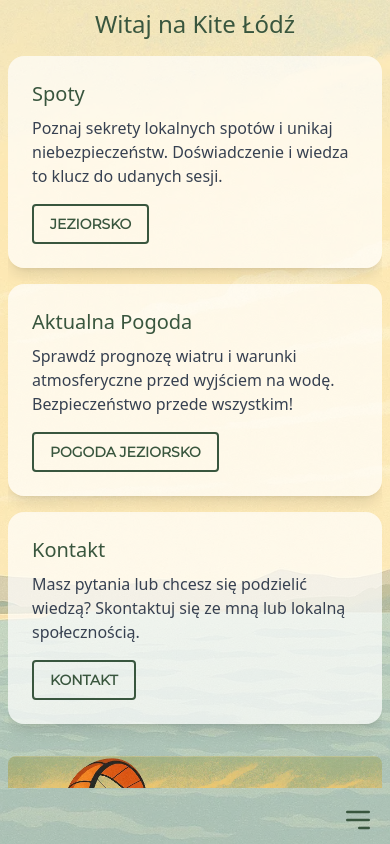
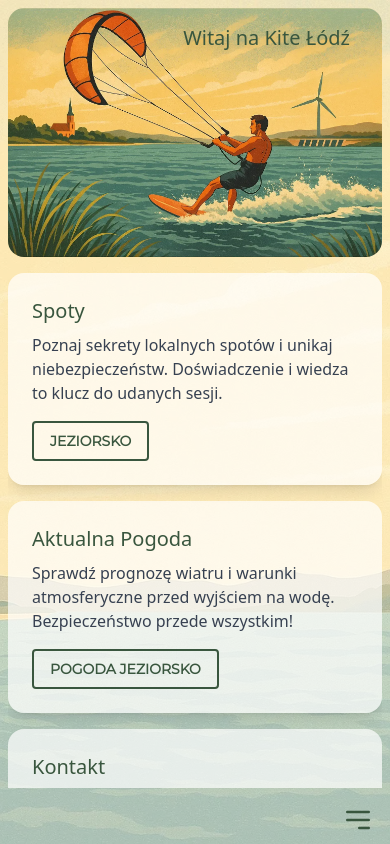
Before and after one commit to kadza/kite-lodz, an Astro site: page / in a window 390 px wide. Built offline with nearby package versions, Linux system fonts and the light colour scheme; Astro itself is replaced by a stand-in of ours.

Commit message:
Update main page layout: move welcome text to image overlay, adjust spacing and styling for consistency

```diff
--- a/src/components/DesktopNav.tsx
+++ b/src/components/DesktopNav.tsx
@@ -13,7 +13,7 @@ export const DesktopNav: FunctionComponent<DesktopNavProps> = ({
   return (
     <nav className="mb-2 mt-2 md:mt-5 min-h-[4.5rem]">
       <div className="container mx-auto flex uppercase items-center px-4">
-        {links && links.length > 0 ? (
+        {links && links.length > 0 && (
           <div className="flex space-x-8 font-montserrat text-[2rem]">
             {links.map((link, index) => (
               <div key={link.href} className="contents">
@@ -28,10 +28,6 @@ export const DesktopNav: FunctionComponent<DesktopNavProps> = ({
                 )}
               </div>
             ))}
-          </div>
-        ) : (
-          <div className="font-montserrat text-[2rem] text-textColor">
-            Witaj na Kite Łódź
           </div>
         )}
       </div>
--- a/src/components/Layout.tsx
+++ b/src/components/Layout.tsx
@@ -8,7 +8,6 @@ interface LayoutProps {
   navLinks?: NavLink[];
   desktopSubNav?: NavLink[];
   mobileSubNav?: NavLink[];
-  isMainPage?: boolean;
   children: ReactNode;
 }
 
@@ -16,7 +15,6 @@ export const Layout: FunctionComponent<LayoutProps> = ({
   navLinks,
   desktopSubNav,
   mobileSubNav,
-  isMainPage = false,
   children,
 }) => (
   <div
@@ -28,14 +26,7 @@ export const Layout: FunctionComponent<LayoutProps> = ({
     </div>
 
     <div className="container mx-auto flex-1 overflow-hidden p-2 md:p-4 mb-2">
-      <div className="overflow-y-auto h-full">
-        {isMainPage && (
-          <div className="md:hidden text-center mb-4">
-            <h3 className="text-2xl">Witaj na Kite Łódź</h3>
-          </div>
-        )}
-        {children}
-      </div>
+      <div className="overflow-y-auto h-full">{children}</div>
     </div>
 
     <div className="md:hidden">
--- a/src/pages/index.astro
+++ b/src/pages/index.astro
@@ -20,14 +20,26 @@ const mobileSubNav = [];
     <Layout
       desktopSubNav={desktopSubNav}
       mobileSubNav={mobileSubNav}
-      isMainPage={true}
     >
 
 
-      <!-- Content Section: Tiles on Left, Image on Right -->
-      <div class="grid grid-cols-1 lg:grid-cols-2 gap-8 items-start">
+      <!-- Content Section: Image first on mobile, Tiles on Left, Image on Right on desktop -->
+      <div class="grid grid-cols-1 lg:grid-cols-2 gap-4 lg:gap-8 items-start">
+        <!-- Decorative Image on Right (first on mobile) -->
+        <div class="lg:order-2 lg:sticky lg:top-0 relative">
+          <img
+            src="/assets/surfer.webp"
+            alt="kitesurfer"
+            class="w-full h-full object-cover rounded-2xl"
+            loading="lazy"
+          />
+          <div class="absolute top-4 right-8 text-textColor text-xl lg:text-5xl drop-shadow-lg">
+            Witaj na Kite Łódź
+          </div>
+        </div>
+
         <!-- Featured Highlights Tiles -->
-        <div class="space-y-4">
+        <div class="lg:order-1 space-y-4">
            <div
              class="p-6 bg-white bg-opacity-70 rounded-2xl shadow-lg"
            >
@@ -75,16 +87,6 @@ const mobileSubNav = [];
             </a>
           </div>
         </div>
-
-        <!-- Decorative Image on Right -->
-        <div class="lg:sticky lg:top-4">
-          <img
-            src="/assets/surfer.webp"
-            alt="kitesurfer"
-            class="w-full h-full object-cover rounded-lg"
-            loading="lazy"
-          />
-        </div>
       </div>
     </Layout>
   </body>
```
